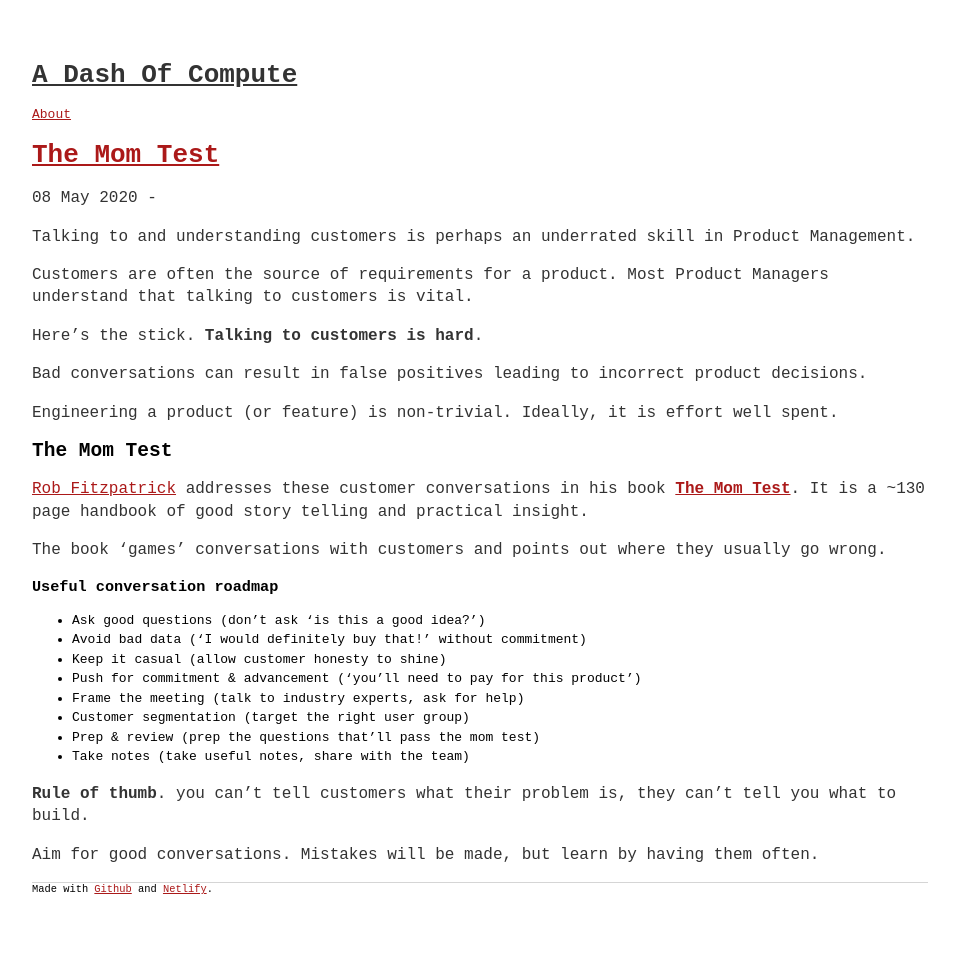
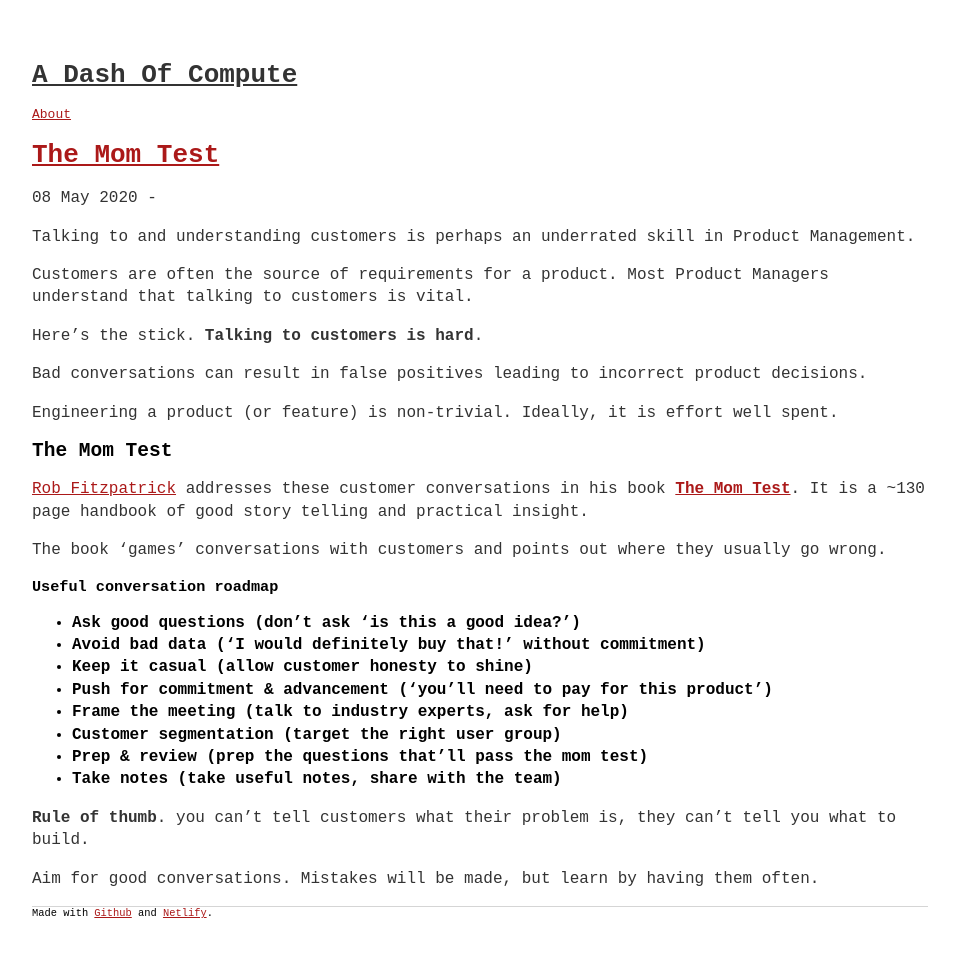
Before and after one commit to sautee/sautee.github.io, a Jekyll site: the page built from _posts/2020-05-08-momtest.md, in a window 1280 px wide. Shown: the whole page, without its empty margins (160-1119 px from the left). Built offline with Jekyll 4.4.1, drawn with Linux system fonts in a browser that asks for light colours; before the commit the page ends 955 px from its top, so only the background shows below that.

Commit message:
Update site.css

```diff
--- a/css/site.css
+++ b/css/site.css
@@ -21,8 +21,11 @@ p {
 }
 
 ul,
-ol {
-  line-height: 1.5em;
+ol,
+li {
+  line-height: 1.4em;
+  font-size:1rem;
+  font-weight:800;
 }
 
 a {
```
